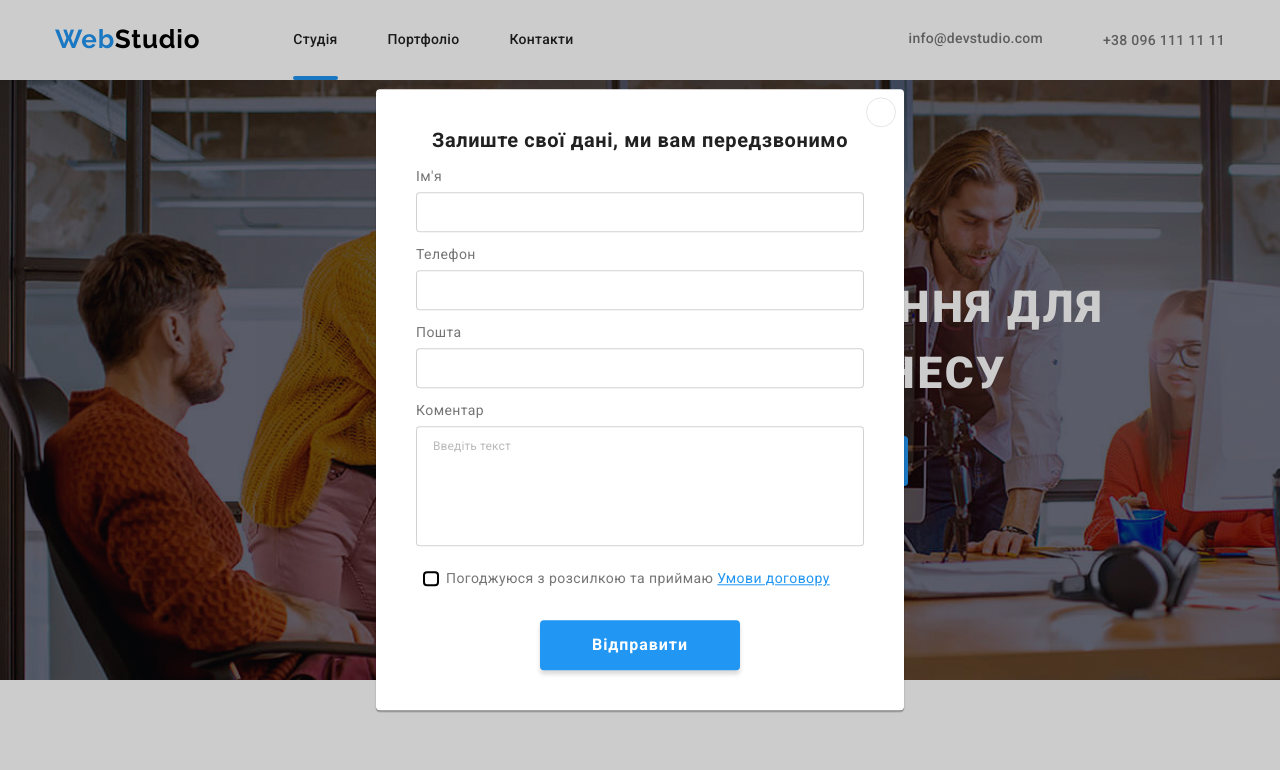
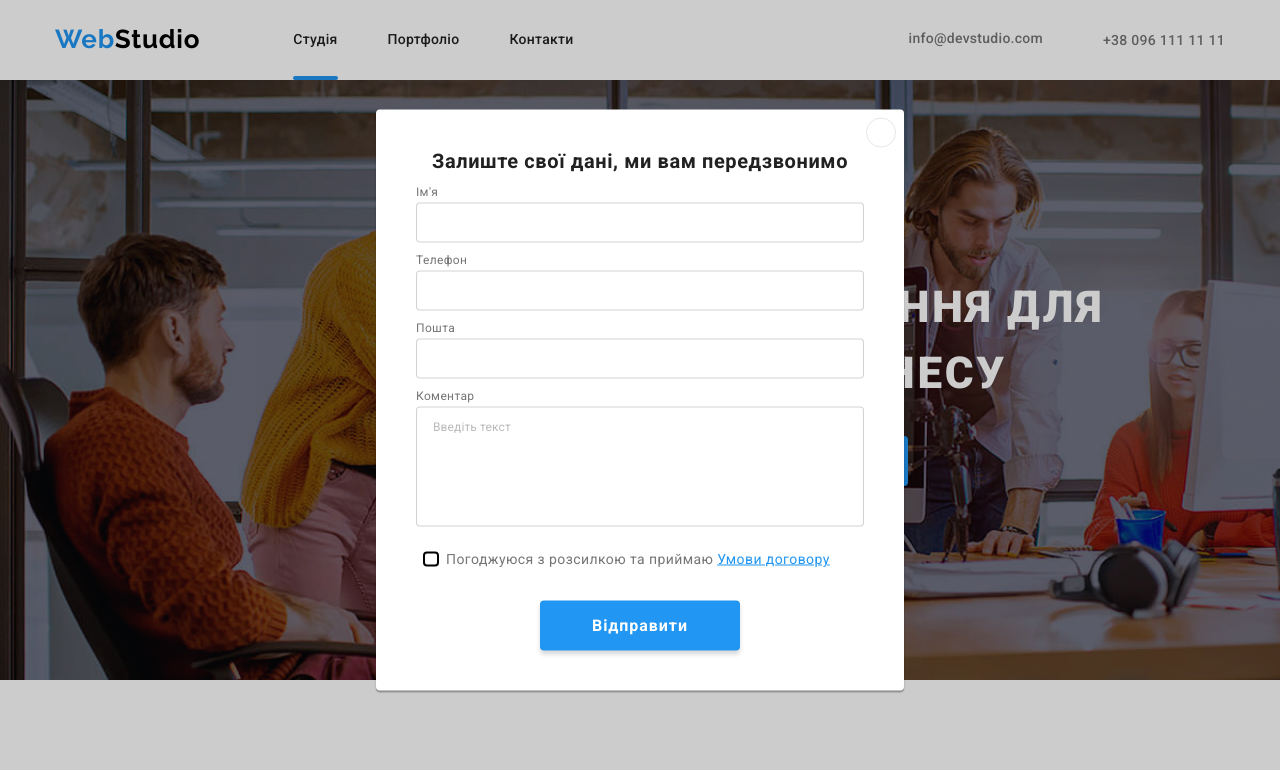
Before and after one commit to AleksandrOnline/goit-markup-hw-06, a plain HTML site: page index.html in a window 1280 px wide. Both pictures are taken after a click on the button "Замовити послугу". Shown: the top 770 px of the page. Drawn offline with nearby package versions, Linux system fonts and the light colour scheme.

Commit message:
delete error

```diff
--- a/css/styles.css
+++ b/css/styles.css
@@ -672,7 +672,7 @@ pointer-events: none;
     left: 50%;
     transform: translate(-50%, -50%);
     width: 528px;
-/* height: 581px; */
+height: 581px;
 padding: 40px;
     background: #FFFFFF;
 box-shadow: 0px 1px 3px rgba(0, 0, 0, 0.12), 0px 1px 1px rgba(0, 0, 0, 0.14), 0px 2px 1px rgba(0, 0, 0, 0.2);
@@ -798,9 +798,8 @@ margin-bottom: 12px;
 
 .modal-form-field-desc{
     font-weight: 400;
-    font-weight: 400;
-    font-size: 14px;
-    line-height: 24px;
+    font-size: 12px;
+    line-height: 14px;
     letter-spacing: 0.03em;
     color: #757575;
 display: block;
@@ -949,6 +948,7 @@ color: rgba(255, 255, 255, 0.6);
 }
 
 .send-email-footer{
+    width: 200px;
     font-style: normal;
     font-weight: 700;
     font-size: 16px;
@@ -963,12 +963,11 @@ color: rgba(255, 255, 255, 0.6);
     border-radius: 4px;
     padding-top: 10px;
     padding-bottom: 10px;
-    padding-left: 52px;
-    padding-right: 52px;
     border: none;
     letter-spacing: 0.06em;
     align-self: center;
     margin-left: 12px;
+    justify-content: center;
 }
 .modal-footer-form{
     display: flex;
```
Also changed, not shown: 1 other file.
